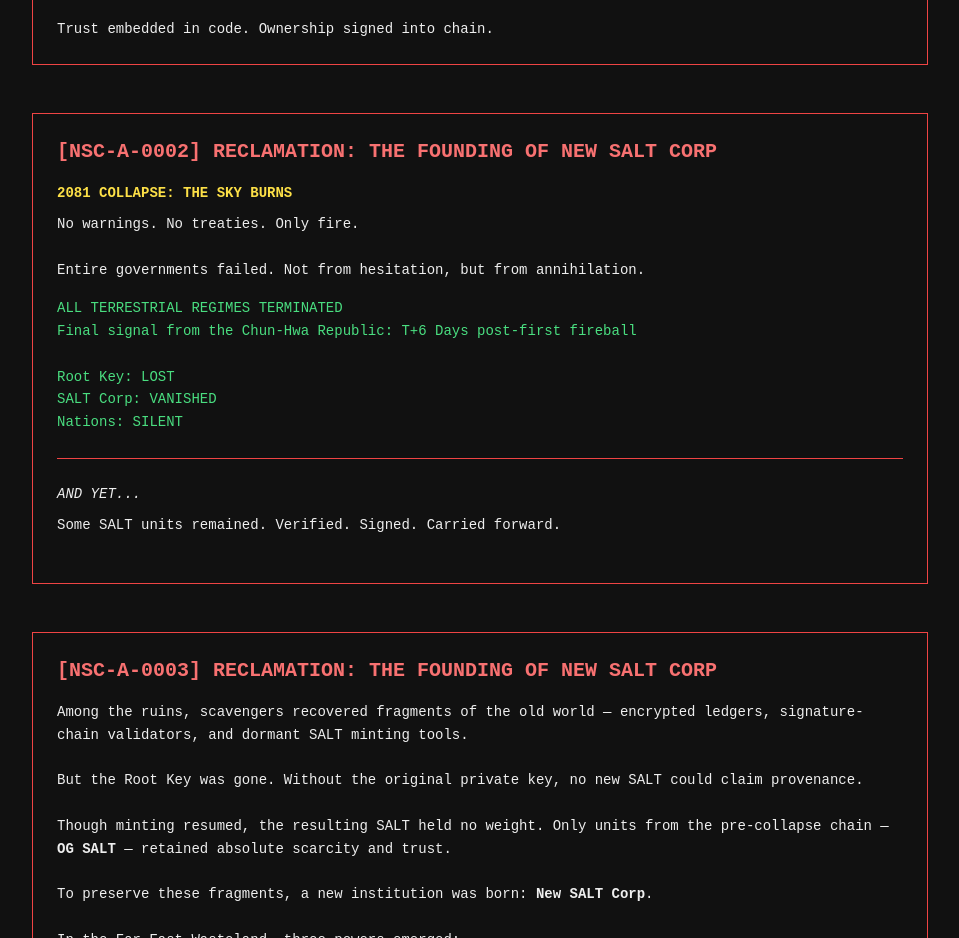
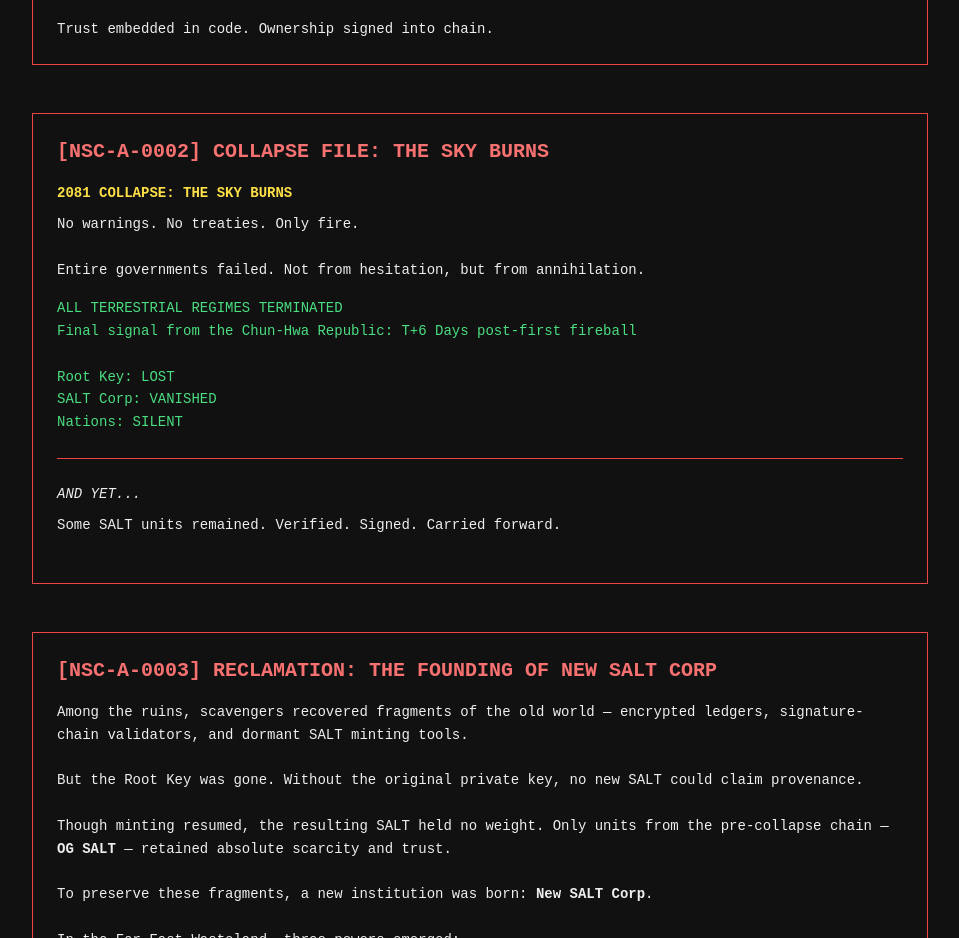
Before and after one commit to degenshoyu/salt-corp, a Next.js app: page /archive in a window 1280 px wide. Shown: the part 1180-2118 px from the top of the page, without its empty margins (160-1119 px from the left). Built offline with nearby package versions, Linux system fonts and the light colour scheme.

Commit message:
fix: archive page content fix

```diff
--- a/app/archive/page.tsx
+++ b/app/archive/page.tsx
@@ -53,7 +53,7 @@ export default function ArchivePage() {
 
       <section className="border border-red-500 p-6 w-full max-w-4xl mx-auto">
         <h2 className="text-red-400 text-lg md:text-xl font-bold uppercase mb-4">
-          [NSC-A-0002] Reclamation: The Founding of New SALT CORP
+          [NSC-A-0002] COLLAPSE FILE: THE SKY BURNS
         </h2>
         <p className="text-yellow-300 font-semibold">2081 COLLAPSE: THE SKY BURNS</p>
         <p className="mt-2">
```
